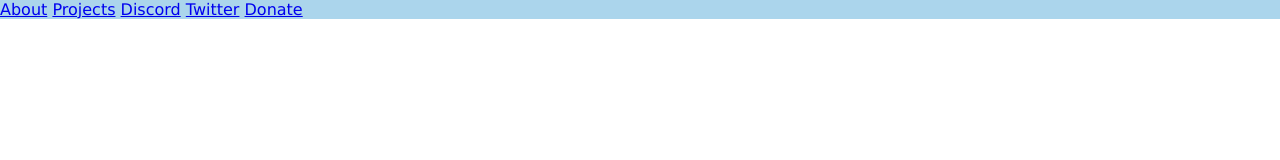
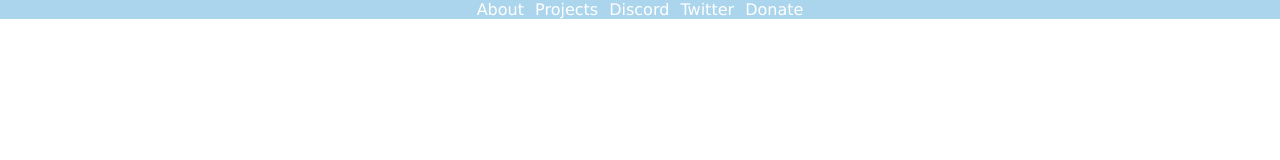
Before and after one commit to DeadlyOS/liblphicer.github.io, a plain HTML site: page index.html in a window 1280 px wide. Drawn offline with Linux system fonts and the light colour scheme.

Commit message:
Updated style.css

```diff
--- a/style.css
+++ b/style.css
@@ -8,4 +8,10 @@ body {
 .nav-menu {
 	position:static;
 	background:#abd5ec;
+	text-align:center;
 }
+.nav-link,.nav-link:visited {
+	color:#ffffff;
+	text-decoration:none;
+	padding:3px;
+}
```
